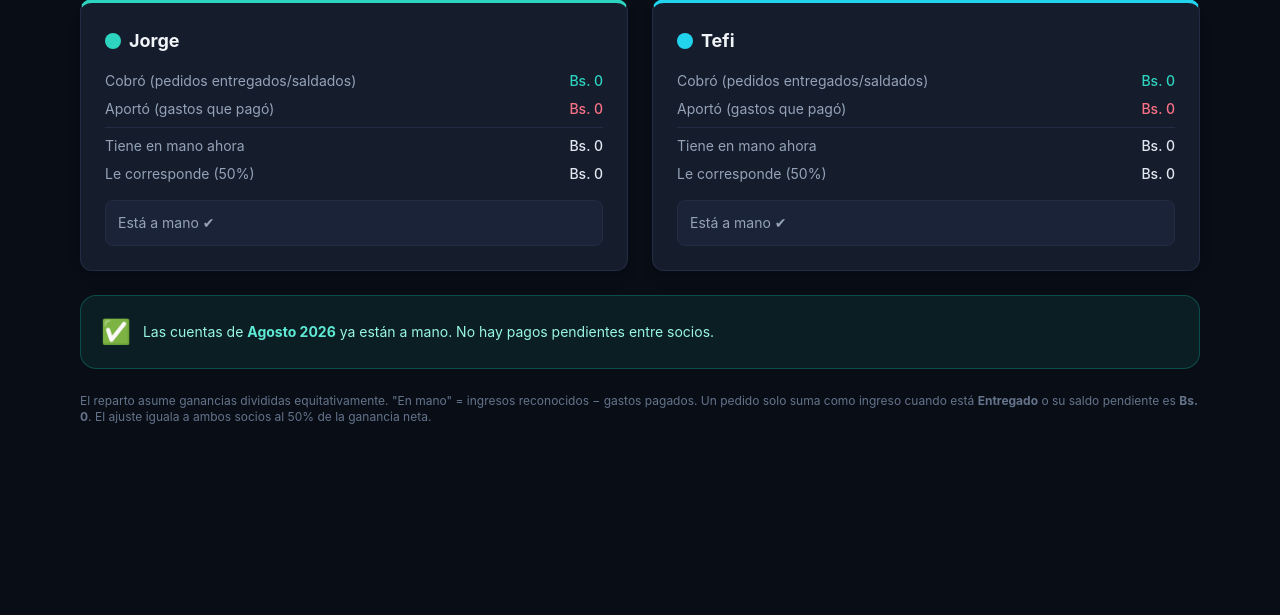
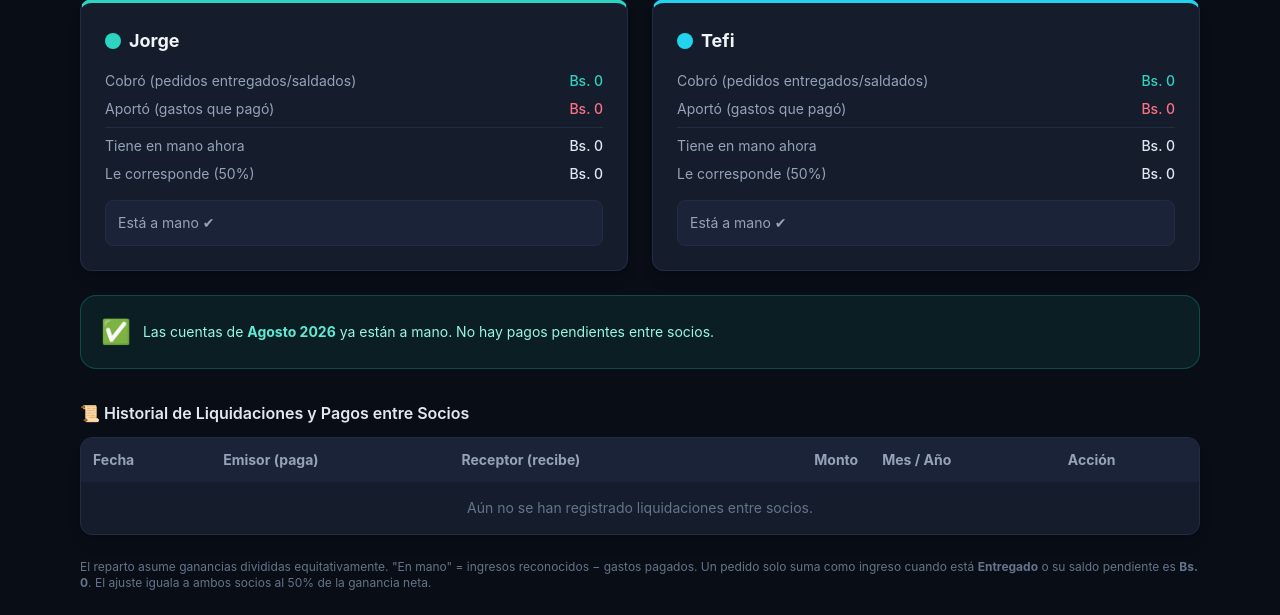
Before and after one commit to JorgeEstrada1/cocotef, a Flask app: page /balance in a window 1280 px wide. Shown: the part 356-971 px from the top of the page. Before the commit the page ends 780 px from the top, so only its background shows below. Run offline with Flask 3, Linux system fonts and the light colour scheme; a user stored in the database is signed in; some libraries are stand-ins or nearby versions.

Commit message:
feat: pagos parciales + historiales y control de permisos en Balance e Inversiones (v1.6)
Balance:
- Modal "Saldar Cuentas" con monto EDITABLE (input number) inicializado con la
  sugerencia; permite pagos parciales. /balance/liquidar registra el monto
  ingresado (limitado al ajuste) y reporta el saldo remanente del mes.
- Nueva tabla "Historial de Liquidaciones y Pagos entre Socios" (Fecha, Emisor,
  Receptor, Monto Bs., Mes/Año) con opción de Revertir; el ajuste se recalcula.

Deudas e Inversiones:
- Control de permisos: solo el socio DEUDOR puede abonar. El acreedor ve un
  candado en la UI y el backend rechaza el intento (evita descontar por error).
- Nuevo modelo AbonoInversion (trazabilidad): fecha, socio, monto, saldo
  restante y nota opcional; abono limitado a la deuda pendiente.
- Nueva tabla "Historial de Pagos y Abonos de Inversión". Borrado en cascada de
  los abonos al eliminar la inversión.

Estilo Dark Premium en todos los componentes nuevos. Tabla abonos_inversion
creada por create_all() sin afectar las existentes.

Co-Authored-By: Claude Opus 4.8 (1M context) <noreply@anthropic.com>

```diff
--- a/app.py
+++ b/app.py
@@ -22,7 +22,7 @@ from sqlalchemy import extract, inspect, text
 
 from config import Config
 from models import (db, User, Filamento, Proyecto, Venta, Gasto,
-                    Liquidacion, Inversion)
+                    Liquidacion, Inversion, AbonoInversion)
 
 MESES = ["", "Enero", "Febrero", "Marzo", "Abril", "Mayo", "Junio",
          "Julio", "Agosto", "Septiembre", "Octubre", "Noviembre", "Diciembre"]
@@ -794,16 +794,20 @@ def registrar_rutas(app):
     @login_required
     def balance():
         per = _contexto_periodo()
+        historial = Liquidacion.query.order_by(
+            Liquidacion.fecha.desc(), Liquidacion.id.desc()).all()
         return render_template("balance.html",
-                               bal=calcular_balance(per["anio"], per["mes"]), per=per)
+                               bal=calcular_balance(per["anio"], per["mes"]),
+                               per=per, historial=historial, meses=MESES)
 
     @app.route("/balance/liquidar", methods=["POST"])
     @login_required
     def liquidar_balance():
         """
-        Registra la transferencia entre socios que deja el ajuste del mes en Bs. 0.
-        Recalcula el ajuste en el servidor (no confía en el cliente) y crea la
-        Liquidacion correspondiente. No toca ingresos ni gastos.
+        Registra una transferencia entre socios (total o PARCIAL). La dirección
+        (quién paga a quién) la determina el servidor a partir del ajuste; el
+        monto es editable por el usuario para permitir pagos parciales. No toca
+        ingresos ni gastos.
         """
         anio, mes = parse_periodo(request.form.get("periodo"))
         bal = calcular_balance(anio, mes)
@@ -811,15 +815,44 @@ def registrar_rutas(app):
         if not sug:
             flash("Las cuentas de este mes ya están a mano.", "ok")
             return redirect(url_for("balance", periodo=periodo_str(anio, mes)))
+
+        # Monto editable: por defecto la sugerencia, tope = ajuste pendiente
+        try:
+            monto = float(request.form.get("monto") or sug["monto"])
+        except ValueError:
+            monto = sug["monto"]
+        if monto <= 0:
+            flash("El monto a transferir debe ser mayor a 0.", "error")
+            return redirect(url_for("balance", periodo=periodo_str(anio, mes)))
+        # No permitir pagar de más y voltear el desbalance
+        monto = round(min(monto, sug["monto"]), 2)
+
         db.session.add(Liquidacion(
-            anio=anio, mes=mes, fecha=date.today(), monto=sug["monto"],
+            anio=anio, mes=mes, fecha=date.today(), monto=monto,
             pagador_id=sug["pagador"].id, receptor_id=sug["receptor"].id,
         ))
         db.session.commit()
-        flash(f"{sug['pagador'].nombre} le pagó "
-              f"Bs. {sug['monto']:,.0f} a {sug['receptor'].nombre}. "
-              f"Cuentas saldadas ✔", "ok")
+
+        remanente = round(sug["monto"] - monto, 2)
+        if remanente <= 0:
+            flash(f"{sug['pagador'].nombre} le pagó Bs. {monto:,.0f} a "
+                  f"{sug['receptor'].nombre}. Cuentas saldadas ✔", "ok")
+        else:
+            flash(f"Pago parcial de Bs. {monto:,.0f} registrado "
+                  f"({sug['pagador'].nombre} → {sug['receptor'].nombre}). "
+                  f"Saldo remanente del mes: Bs. {remanente:,.0f}.", "ok")
         return redirect(url_for("balance", periodo=periodo_str(anio, mes)))
+
+    @app.route("/balance/liquidar/<int:lid>/eliminar", methods=["POST"])
+    @login_required
+    def eliminar_liquidacion(lid):
+        """Revierte (elimina) una transferencia; el balance se recalcula solo."""
+        liq = Liquidacion.query.get_or_404(lid)
+        destino = periodo_str(liq.anio, liq.mes)
+        db.session.delete(liq)
+        db.session.commit()
+        flash("Liquidación revertida. El ajuste del mes se recalculó.", "ok")
+        return redirect(url_for("balance", periodo=destino))
 
     # ---------- Deudas e Inversiones de Capital (módulo independiente) ----------
     @app.route("/inversiones")
@@ -828,9 +861,11 @@ def registrar_rutas(app):
         lista = Inversion.query.order_by(Inversion.fecha.desc(), Inversion.id.desc()).all()
         total_activos = sum(i.monto_total or 0 for i in lista)
         deuda_abierta = sum(i.deuda_pendiente or 0 for i in lista if i.estado == "Pendiente")
+        historial_abonos = AbonoInversion.query.order_by(
+            AbonoInversion.fecha.desc(), AbonoInversion.id.desc()).all()
         return render_template("inversiones.html", inversiones=lista,
                                total_activos=total_activos, deuda_abierta=deuda_abierta,
-                               estados=Inversion.ESTADOS)
+                               estados=Inversion.ESTADOS, historial_abonos=historial_abonos)
 
     @app.route("/inversiones/nueva", methods=["POST"])
     @login_required
@@ -860,19 +895,44 @@ def registrar_rutas(app):
     @login_required
     def abonar_inversion(iid):
         inv = Inversion.query.get_or_404(iid)
+
+        # Control de permisos: solo el socio DEUDOR puede abonar su deuda.
+        # El acreedor no debe poder descontar la deuda del otro por error.
+        if inv.estado == "Saldada" or not inv.deudor_username:
+            flash("Esta inversión no tiene deuda pendiente que abonar.", "error")
+            return redirect(url_for("inversiones"))
+        if current_user.username != inv.deudor_username:
+            flash(f"Solo {inv.deudor} (el socio deudor) puede registrar abonos "
+                  f"de «{inv.descripcion}».", "error")
+            return redirect(url_for("inversiones"))
+
         monto = float(request.form.get("monto") or 0)
         if monto <= 0:
             flash("El abono debe ser mayor a 0.", "error")
             return redirect(url_for("inversiones"))
+        # No abonar más de lo que se debe
+        monto = round(min(monto, inv.deuda_pendiente or 0.0), 2)
+
         inv.deuda_pendiente = round(max((inv.deuda_pendiente or 0) - monto, 0.0), 2)
         if inv.deuda_pendiente <= 0:
             inv.deuda_pendiente = 0.0
             inv.estado = "Saldada"
-            flash(f"Deuda de «{inv.descripcion}» saldada por completo ✔", "ok")
+
+        # Trazabilidad: registra el abono con el saldo resultante y nota opcional
+        db.session.add(AbonoInversion(
+            inversion_id=inv.id, usuario_id=current_user.id, monto=monto,
+            saldo_restante=inv.deuda_pendiente,
+            nota=(request.form.get("nota") or "").strip() or None,
+            fecha=date.today(),
+        ))
+        db.session.commit()
+
+        if inv.estado == "Saldada":
+            flash(f"Abono de Bs. {monto:,.0f} registrado. "
+                  f"Deuda de «{inv.descripcion}» saldada por completo ✔", "ok")
         else:
             flash(f"Abono de Bs. {monto:,.0f} registrado. "
                   f"Saldo restante: Bs. {inv.deuda_pendiente:,.0f}.", "ok")
-        db.session.commit()
         return redirect(url_for("inversiones"))
 
     @app.route("/inversiones/<int:iid>/eliminar", methods=["POST"])
--- a/templates/balance.html
+++ b/templates/balance.html
@@ -104,13 +104,22 @@
         </span>
       </div>
       <div class="flex items-center justify-between border-t border-edge pt-3">
-        <span class="text-sm text-slate-400">Monto exacto</span>
+        <span class="text-sm text-slate-400">Ajuste sugerido</span>
         <span class="text-xl font-bold text-teal-400">{{ sug.monto | money }}</span>
       </div>
     </div>
 
-    <form method="post" action="{{ url_for('liquidar_balance') }}" class="flex gap-3">
+    <form method="post" action="{{ url_for('liquidar_balance') }}">
       <input type="hidden" name="periodo" value="{{ per.periodo }}">
+      <label class="block mb-4">
+        <span class="text-sm text-slate-400">Monto a Transferir (Bs.)</span>
+        <input type="number" name="monto" step="0.01" min="0.01" max="{{ sug.monto }}"
+               value="{{ '%.2f' | format(sug.monto) }}"
+               class="w-full mt-1 bg-base border border-edge rounded-lg px-3 py-2 text-slate-100 text-lg font-semibold
+                      focus:border-teal-400 focus:ring-2 focus:ring-teal-500/20 outline-none">
+        <span class="text-xs text-slate-500">Editable: puedes registrar un <b>pago parcial</b> (menor al ajuste sugerido).</span>
+      </label>
+      <div class="flex gap-3">
         <button type="button"
                 onclick="document.getElementById('modalLiquidar').classList.add('hidden')"
                 class="flex-1 px-4 py-2 rounded-lg bg-base border border-edge text-slate-300 hover:bg-cardh transition">
@@ -120,6 +129,7 @@
                 class="flex-1 bg-gradient-to-r from-teal-500 to-cyan-500 text-slate-900 font-semibold rounded-lg px-4 py-2 hover:opacity-90 transition">
           Confirmar pago
         </button>
+      </div>
     </form>
   </div>
 </div>
@@ -131,6 +141,61 @@
 {% endif %}
 <!-- =================== FIN SALDAR CUENTAS =================== -->
 
+<!-- ===================== HISTORIAL DE LIQUIDACIONES ===================== -->
+<div class="mt-8">
+  <h2 class="font-semibold mb-3 text-slate-200 flex items-center gap-2">
+    📜 Historial de Liquidaciones y Pagos entre Socios
+  </h2>
+  <div class="bg-card border border-edge rounded-xl shadow-lg overflow-x-auto">
+    <table class="w-full text-sm">
+      <thead class="bg-cardh text-slate-400 text-left">
+        <tr>
+          <th class="p-3">Fecha</th>
+          <th class="p-3">Emisor (paga)</th>
+          <th class="p-3">Receptor (recibe)</th>
+          <th class="p-3 text-right">Monto</th>
+          <th class="p-3">Mes / Año</th>
+          <th class="p-3">Acción</th>
+        </tr>
+      </thead>
+      <tbody>
+        {% for l in historial %}
+        <tr class="border-t border-edge hover:bg-cardh/50">
+          <td class="p-3 text-slate-300">{{ l.fecha.strftime('%d/%m/%Y') if l.fecha else '—' }}</td>
+          <td class="p-3">
+            {% if l.pagador %}
+            <span class="inline-flex items-center gap-1.5 text-rose-300">
+              <span class="w-2.5 h-2.5 rounded-full" style="background: {{ l.pagador.color }}"></span>
+              {{ l.pagador.nombre }}
+            </span>
+            {% else %}<span class="text-slate-500">—</span>{% endif %}
+          </td>
+          <td class="p-3">
+            {% if l.receptor %}
+            <span class="inline-flex items-center gap-1.5 text-teal-300">
+              <span class="w-2.5 h-2.5 rounded-full" style="background: {{ l.receptor.color }}"></span>
+              {{ l.receptor.nombre }}
+            </span>
+            {% else %}<span class="text-slate-500">—</span>{% endif %}
+          </td>
+          <td class="p-3 text-right font-semibold text-teal-400">{{ l.monto | money }}</td>
+          <td class="p-3 text-slate-300">{{ meses[l.mes] }} {{ l.anio }}</td>
+          <td class="p-3">
+            <form method="post" action="{{ url_for('eliminar_liquidacion', lid=l.id) }}"
+                  onsubmit="return confirm('¿Revertir esta liquidación? El ajuste del mes se recalculará.')">
+              <button class="text-rose-400 hover:text-rose-300">Revertir</button>
+            </form>
+          </td>
+        </tr>
+        {% else %}
+        <tr><td colspan="6" class="p-4 text-center text-slate-500">Aún no se han registrado liquidaciones entre socios.</td></tr>
+        {% endfor %}
+      </tbody>
+    </table>
+  </div>
+</div>
+<!-- =================== FIN HISTORIAL =================== -->
+
 <p class="text-xs text-slate-500 mt-6">
   El reparto asume ganancias divididas equitativamente. "En mano" = ingresos reconocidos − gastos pagados.
   Un pedido solo suma como ingreso cuando está <b>Entregado</b> o su saldo pendiente es <b>Bs. 0</b>.
```
Also changed, not shown: models.py (+36 -0 lines), templates/inversiones.html (+54 -1 lines). Lines whose indentation alone changed are shown as unchanged.
